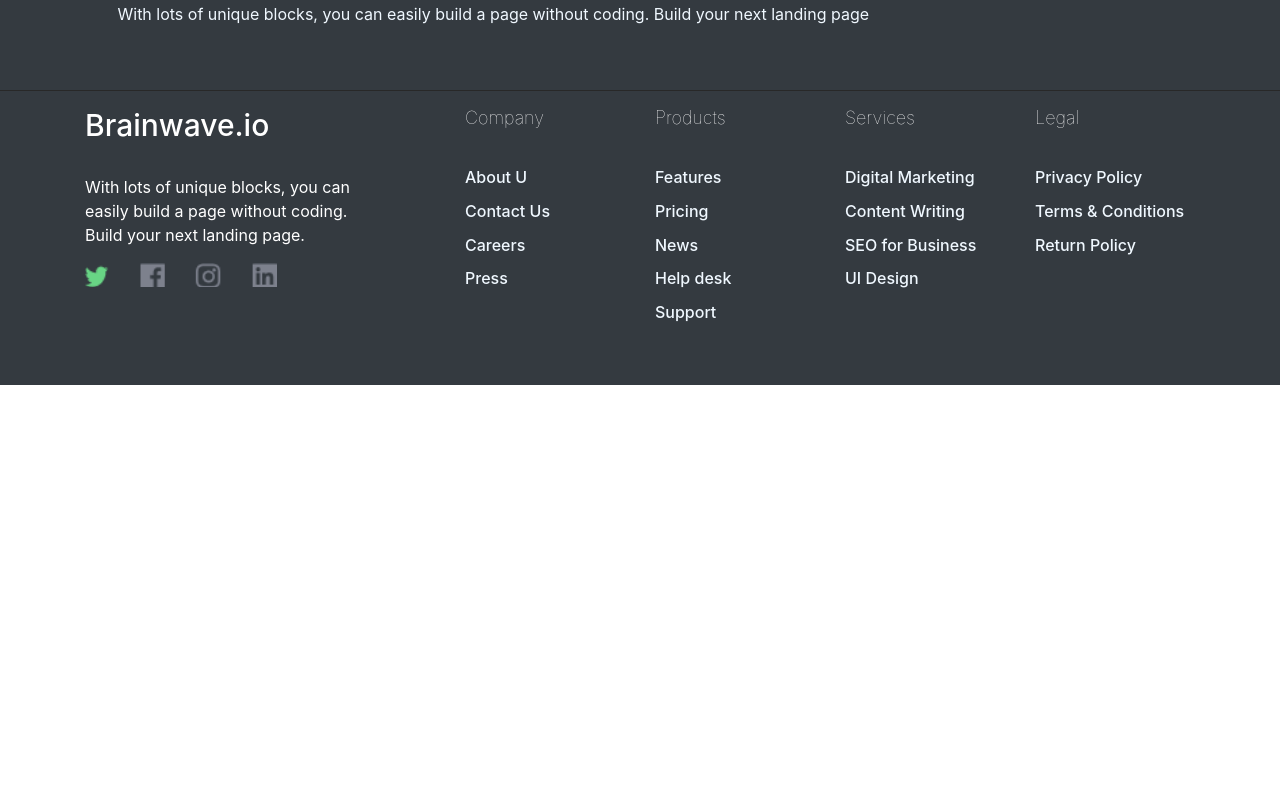
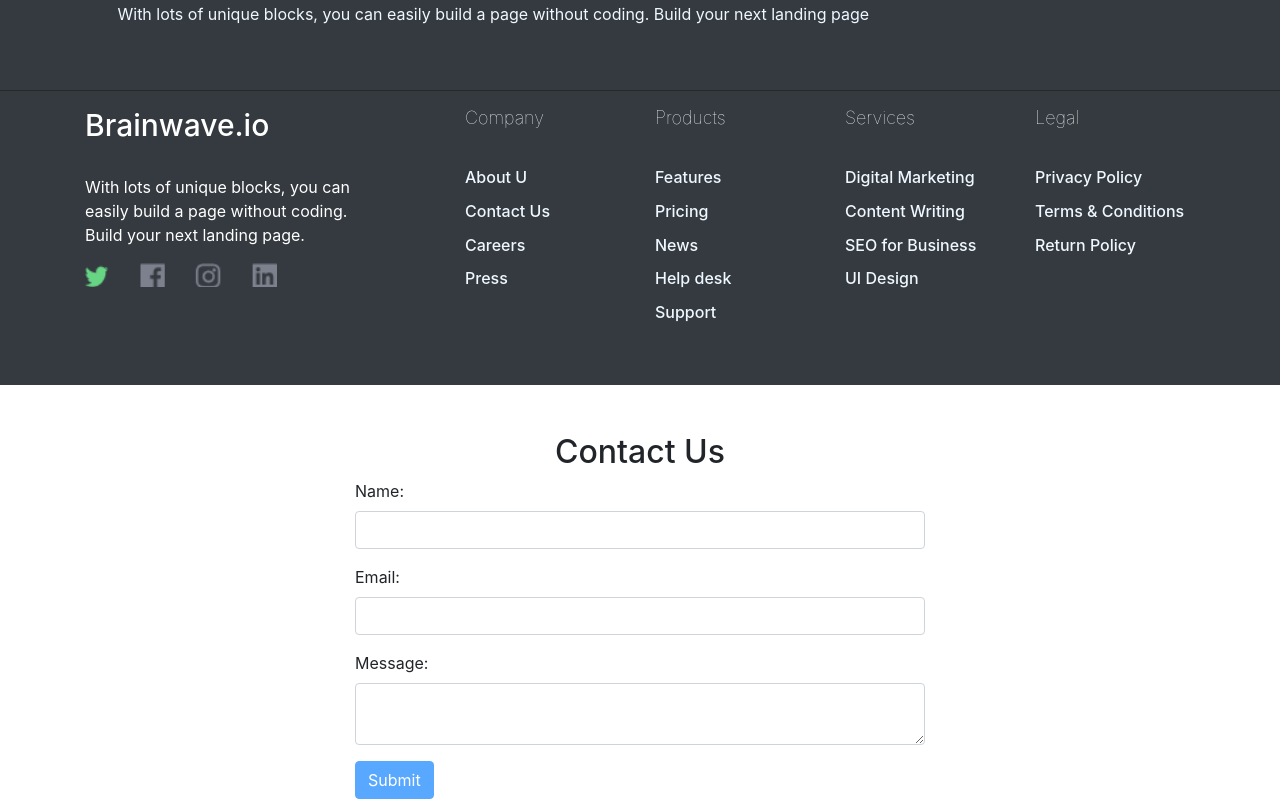
Before and after one commit to ptk244/Brainwave, an Angular app: page /contact-us in a window 1280 px wide. Before the commit this address led to /. Shown: the part 5136-5935 px from the top of the page. Before the commit the page ends 5521 px from the top, so only its background shows below. Built offline with nearby package versions, Linux system fonts and the light colour scheme.

Commit message:
Contact us form added

```diff
--- a/src/app/app.component.html
+++ b/src/app/app.component.html
@@ -10,7 +10,7 @@
 <body>
   <app-indusspay-front-page></app-indusspay-front-page>
 
-  <app-footer></app-footer>
 
+  <router-outlet></router-outlet>
 </body>
 </html>
--- a/src/app/app.component.ts
+++ b/src/app/app.component.ts
@@ -1,4 +1,5 @@
 import { Component } from '@angular/core';
+
 
 @Component({
   selector: 'app-root',
--- /dev/null
+++ b/src/app/contact-form/contact-form.component.css
@@ -0,0 +1,8 @@
+.container {
+    max-width: 600px;
+    margin: auto;
+  }
+
+  h2 {
+    text-align: center;
+  }
--- /dev/null
+++ b/src/app/contact-form/contact-form.component.html
@@ -0,0 +1,30 @@
+<div class="container mt-5">
+    <h2>Contact Us</h2>
+    <form [formGroup]="contactForm" (ngSubmit)="onSubmit()">
+      <div class="form-group">
+        <label for="name">Name:</label>
+        <input type="text" id="name" class="form-control" formControlName="name">
+        <!-- <div *ngIf="contactForm.get('name').invalid && (contactForm.get('name').touched || contactForm.get('name').dirty)" class="text-danger">
+          Name is required.
+        </div> -->
+      </div>
+
+      <div class="form-group">
+        <label for="email">Email:</label>
+        <input type="email" id="email" class="form-control" formControlName="email">
+        <!-- <div *ngIf="contactForm.get('email').invalid && (contactForm.get('email').touched || contactForm.get('email').dirty)" class="text-danger">
+          Valid email is required.
+        </div> -->
+      </div>
+
+      <div class="form-group">
+        <label for="message">Message:</label>
+        <textarea id="message" class="form-control" formControlName="message"></textarea>
+        <!-- <div *ngIf="contactForm.get('message').invalid && (contactForm.get('message').touched || contactForm.get('message').dirty)" class="text-danger">
+          Message must be at least 10 characters long.
+        </div> -->
+      </div>
+
+      <button type="submit" class="btn btn-primary" [disabled]="contactForm.invalid">Submit</button>
+    </form>
+  </div>
--- /dev/null
+++ b/src/app/contact-form/contact-form.component.ts
@@ -0,0 +1,27 @@
+import { Component } from '@angular/core';
+import { FormBuilder, FormGroup, Validators } from '@angular/forms';
+
+@Component({
+  selector: 'app-contact-form',
+  templateUrl: './contact-form.component.html',
+  styleUrls: ['./contact-form.component.css']
+})
+export class ContactFormComponent {
+  contactForm: FormGroup;
+
+  constructor(private fb: FormBuilder) {
+    this.contactForm = this.fb.group({
+      name: ['', [Validators.required]],
+      email: ['', [Validators.required, Validators.email]],
+      message: ['', [Validators.required, Validators.minLength(10)]],
+    });
+  }
+
+
+  onSubmit(): void {
+    if (this.contactForm.valid) {
+      console.log('Form Submitted!', this.contactForm.value);
+      // Here you can send the form data to your server
+    }
+  }
+}
--- a/src/app/indusspay-front-page/indusspay-front-page.component.html
+++ b/src/app/indusspay-front-page/indusspay-front-page.component.html
@@ -7,7 +7,7 @@
                     <button class="navbtn btn btn">Demos</button>
                     <button class="navbtn btn btn">Pages</button>
                     <button class="navbtn btn btn">Support</button>
-                    <button class="navbtn btn btn">Contact</button>
+                    <button class="navbtn btn btn" (click)="contactform()">Contact</button>
                 </div>
             </nav>
         </div>
@@ -86,3 +86,5 @@
 <div class="newimage-container">
     <div class="works" ></div>
 </div>
+
+<app-footer></app-footer>
--- a/src/app/indusspay-front-page/indusspay-front-page.component.ts
+++ b/src/app/indusspay-front-page/indusspay-front-page.component.ts
@@ -1,5 +1,5 @@
 import { Component } from '@angular/core';
-
+import { Router } from '@angular/router';
 
 @Component({
   selector: 'app-indusspay-front-page',
@@ -8,4 +8,9 @@
 })
 export class IndusspayFrontPageComponent {
 
+  constructor(private router: Router) {}
+
+  contactform(){
+    this.router.navigate(['/contact-us']);
+  }
 }
```
Also changed, not shown: src/app/app.module.ts (+18 -2 lines), 1 other file (tests, documents, lock files or other folders).
